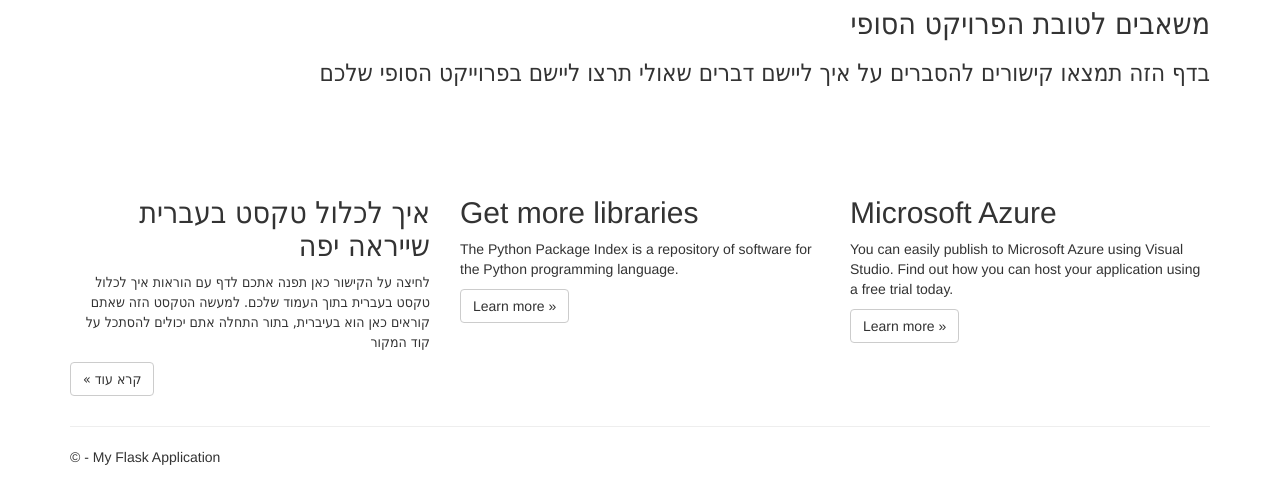
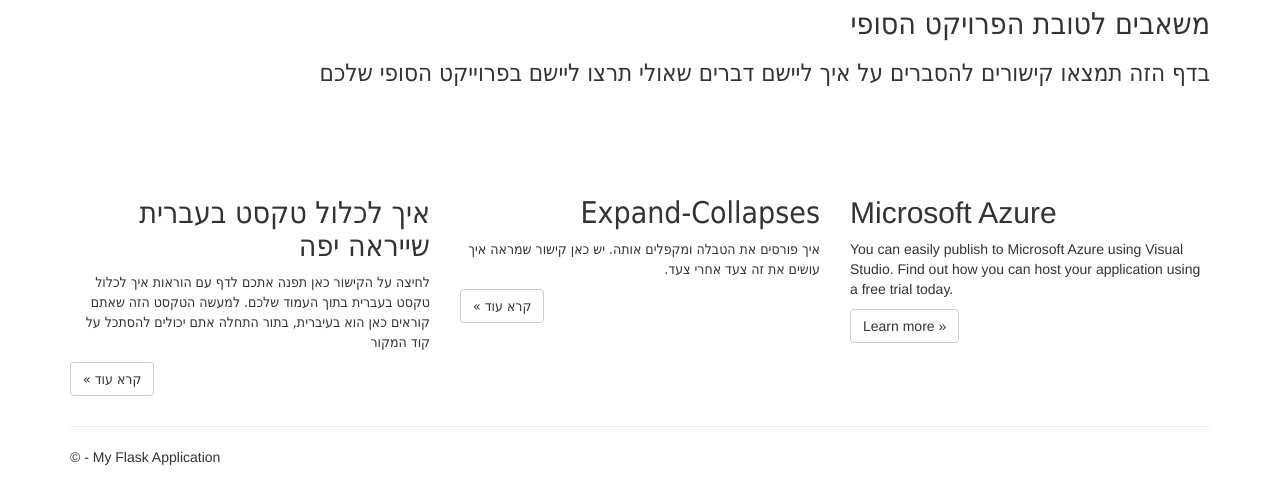
Before and after one commit to Oran-Uzrad/MyFinalProject, a Flask app: page /project_resources in a window 1280 px wide. Shown: the part 155-659 px from the top of the page. Run offline with Flask 2, Linux system fonts and the light colour scheme; parts of the project's set-up code (start-up, migrations or seed data) failed here and were passed over; some libraries are stand-ins or nearby versions.

Commit message:
2.24.20 Added Expand-Collapse document to Project-Resources page

```diff
--- a/MyFinalProject/MyFinalProject/templates/project_resources.html
+++ b/MyFinalProject/MyFinalProject/templates/project_resources.html
@@ -16,9 +16,11 @@
         <p><a class="btn btn-default heb" href="https://docs.google.com/document/d/1ywaeObj_XorjeSEVIih7ZYz0NLz7cLDF957570ql3hQ/edit?usp=sharing">קרא עוד &raquo;</a></p>
     </div>
     <div class="col-md-4">
-        <h2>Get more libraries</h2>
-        <p>The Python Package Index is a repository of software for the Python programming language.</p>
-        <p><a class="btn btn-default" href="https://pypi.python.org/pypi">Learn more &raquo;</a></p>
+        <h2 class="heb">Expand-Collapses</h2>
+        <p class="heb">
+         איך פורסים את הטבלה ומקפלים אותה. יש כאן קישור שמראה איך עושים את זה צעד אחרי צעד.
+        </p>
+        <p><a class="btn btn-default heb" href="https://docs.google.com/document/d/1COmkednwsAq88nj_Ittgf6YsszrIWpaGXdf92iheTwE/edit?usp=sharing">קרא עוד &raquo;</a></p>
     </div>
     <div class="col-md-4">
         <h2>Microsoft Azure</h2>
```
